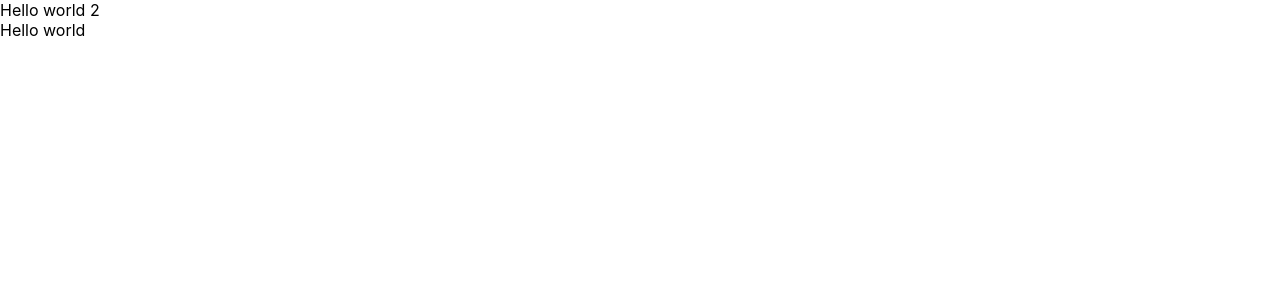
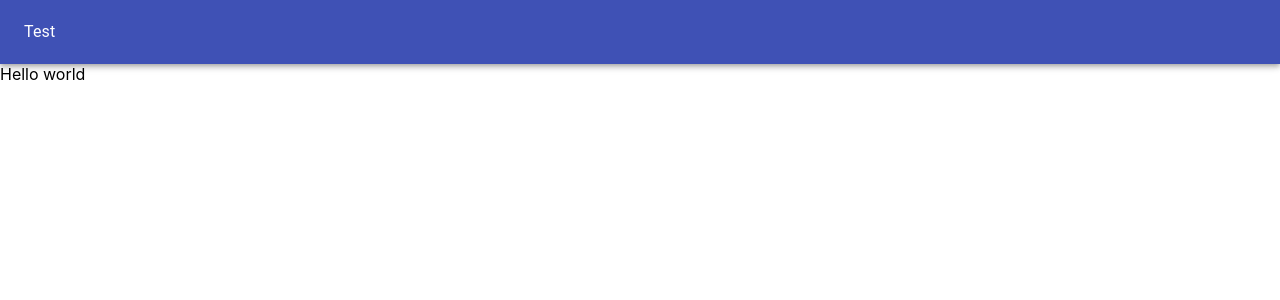
Before and after one commit to itscharlieliu/budger, a React (Create React App) app: page / in a window 1280 px wide. Shown: the top 300 px of the page. Built offline with nearby package versions, Linux system fonts and the light colour scheme; the HTML template or start-up script is replaced by a standard one.

Commit message:
Added material UI

```diff
--- a/package.json
+++ b/package.json
@@ -3,6 +3,7 @@
   "version": "0.1.0",
   "private": true,
   "dependencies": {
+    "@material-ui/core": "^4.10.0",
     "@testing-library/jest-dom": "^4.2.4",
     "@testing-library/react": "^9.3.2",
     "@testing-library/user-event": "^7.1.2",
--- a/src/common/components/Header.tsx
+++ b/src/common/components/Header.tsx
@@ -1,7 +1,14 @@
 import React from "react";
+import { AppBar, Toolbar, Typography } from "@material-ui/core";
 
 const Header = (): JSX.Element => {
-  return <div>Hello world 2</div>;
+  return (
+    <AppBar position="static">
+      <Toolbar>
+        <Typography>Test</Typography>
+      </Toolbar>
+    </AppBar>
+  );
 };
 
 export default Header;
```
Also changed, not shown: 1 other file (tests, documents, lock files or other folders).
